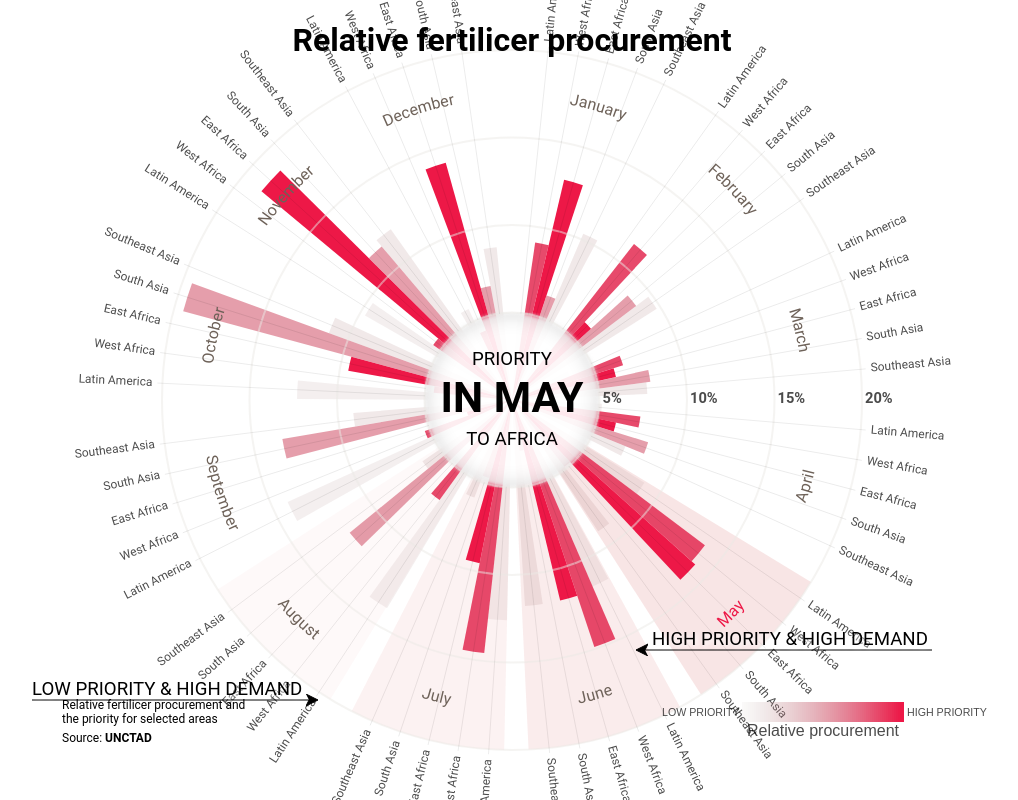
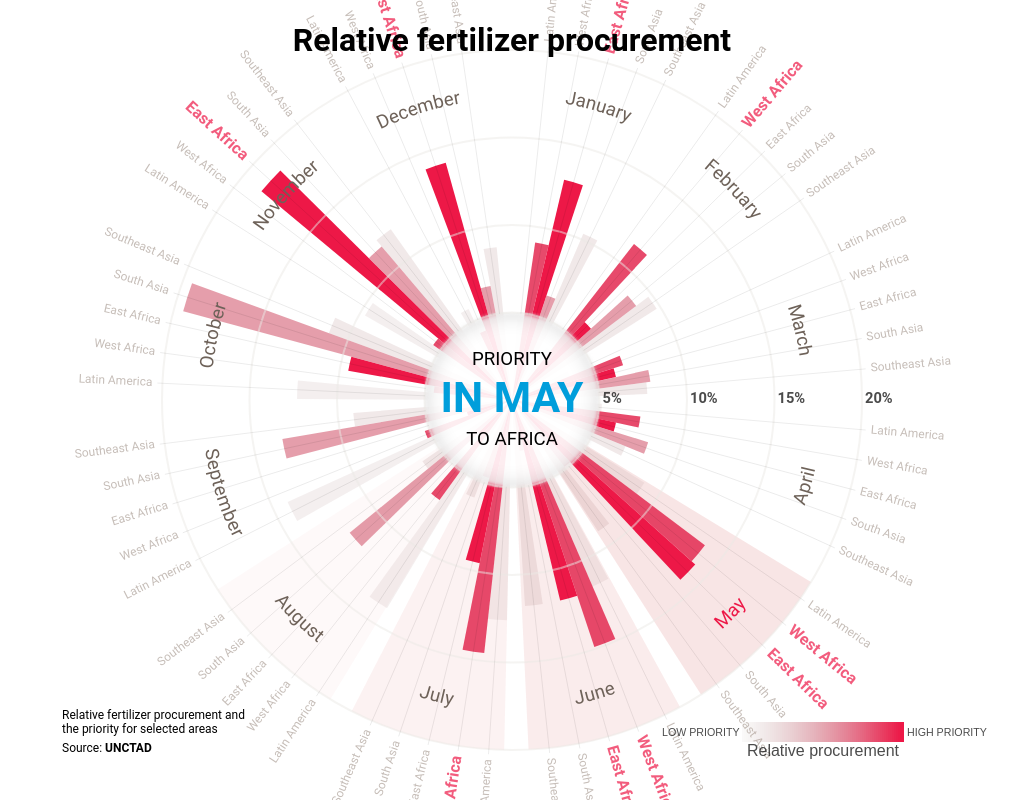
Before and after one commit to unctad-infovis/2022-fertilizer, a React app: page / in a window 1280 px wide. Shown: the whole page, without its empty margins (128-1146 px from the left). Built offline with nearby package versions, Linux system fonts and the light colour scheme.

Commit message:
Style changes

```diff
--- a/src/jsx/App.jsx
+++ b/src/jsx/App.jsx
@@ -170,7 +170,7 @@ class App extends Component {
     // Create interactive layer.
     this.createInteractiveLayer(data);
     // Create line legend.
-    this.createLineLegend();
+    // this.createLineLegend();
   }
   createCenterContainer() {
     const center_diameter = 175;
@@ -251,7 +251,9 @@ class App extends Component {
           .attr('x', d => (x(d.id) + x.bandwidth() / 2 + Math.PI) % (2 * Math.PI) < Math.PI ? -y(my_domain[1]) - 10 : y(my_domain[1]) + 10)
           .attr('y', 0)
           .text(d => d.region)
-          .style('font-size', '9pt')
+          .style('font-weight', d => (d.concern < 1.5 && d.value > 0.10) ? 700 : 400)
+          .style('fill', d => (d.concern < 1.5 && d.value > 0.10) ? '#ED1847' : '#AEA29A')
+          .style('font-size', d => (d.concern < 1.5 && d.value > 0.10) ? '12pt' : '9pt')
           .style('dominant-baseline', 'middle')
           .attr('transform', d => (x(d.id) + x.bandwidth() / 2 + Math.PI) % (2 * Math.PI) < Math.PI ? 'rotate(180)' : 'rotate(0)')
         // Radial line
@@ -349,7 +351,6 @@ class App extends Component {
       .attr('class', style.legend_text)
       .attr('text-anchor', 'start')
       .text('Low priority & High demand');
-
   }
   createInteractiveLayer(data) {
     // Interactive layer.
@@ -416,7 +417,7 @@ class App extends Component {
     return (
       <div className={style.app}>
         <div className={style.heading_container}>
-          <h1>Relative fertilicer procurement</h1>
+          <h1>Relative fertilizer procurement</h1>
         </div>
         <div className={style.chart_container}></div>
         <div className={style.scales_container}>
@@ -427,7 +428,7 @@ class App extends Component {
           <div className={style.scale_label}>Relative procurement</div>
         </div>
         <div className={style.meta_container}>
-          <div>Relative fertilicer procurement and the priority for selected areas</div>
+          <div>Relative fertilizer procurement and the priority for selected areas</div>
           <div>Source: <a href="https://unctad.org">UNCTAD</a></div>
         </div>
         <div className={style.tooltip}></div>
--- a/src/styles/styles.less
+++ b/src/styles/styles.less
@@ -65,16 +65,17 @@ body {
         // fill: #e16767;
         fill: #000;
         tspan {
-          z-index: 2;
           position: absolute;
           text-transform: uppercase;
+          z-index: 2;
           &.year_text {
             font-size: 14pt;
           }
           &.year {
+            fill: #009EDB;
             font-size: 32pt;
+            font-weight: 700;
             line-height: 40pt;
-            font-weight: 700;
           }
           &.temp {
             font-size: 14pt;
@@ -107,8 +108,11 @@ body {
   .bars_aux {
     display: block;
   }
+  .months_text {
+    font-size: 14pt;
+  }
   .meta_container {
-    bottom: 50px;
+    bottom: 40px;
     display: block;
     font-size: 9pt;
     left: calc(50% - 450px);
@@ -128,7 +132,7 @@ body {
     }
   }
   .scales_container {
-    bottom: 60px;
+    bottom: 40px;
     color: #000;
     font-family: sans-serif;
     font-weight: 400;
```
